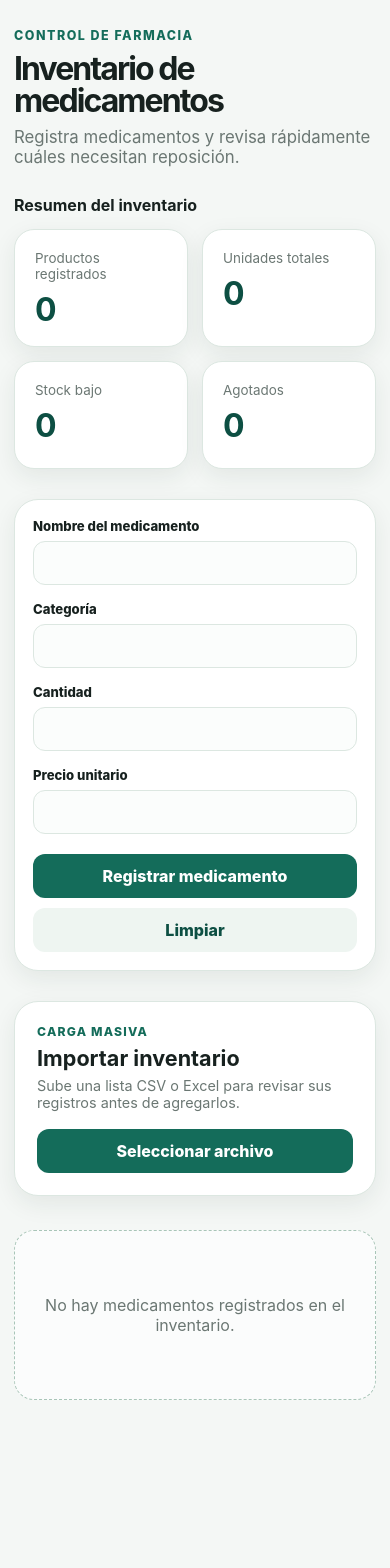
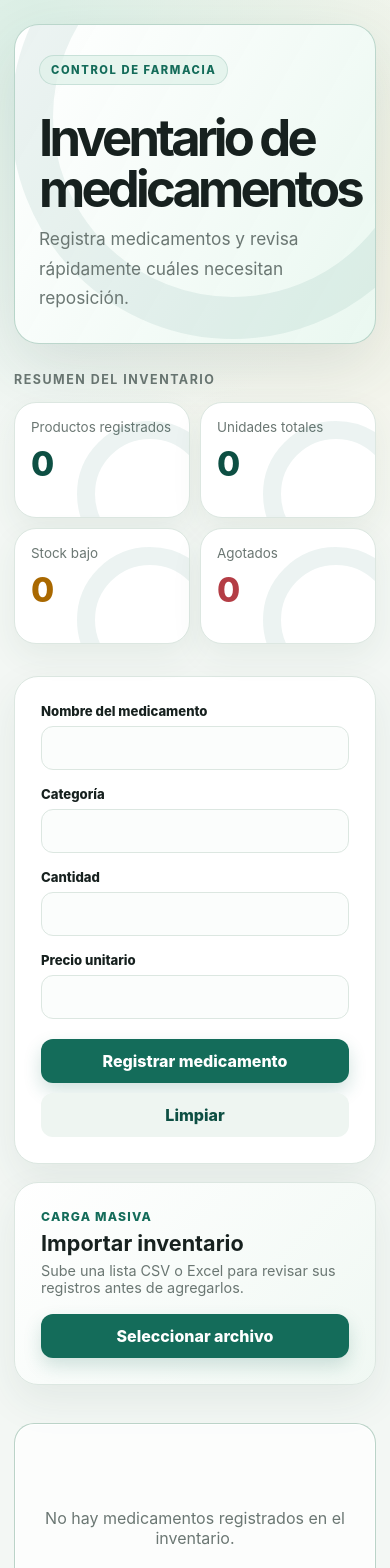
Before and after one commit to Luis458-git/Solucion-de-Negocio, a React (Vite) app: page / in a window 390 px wide. Shown: the top 1568 px of the page. Before the commit the page ends 1448 px from the top, so only its background shows below. Built offline with nearby package versions, Linux system fonts and the light colour scheme.

Commit message:
actualizacionde estilos app.css

```diff
--- a/src/App.css
+++ b/src/App.css
@@ -814,3 +814,255 @@
     animation: none;
   }
 }
+/* Premium UI layer: visual refinement without changing business logic. */
+body {
+  background:
+    radial-gradient(circle at 8% 0%, rgba(183, 227, 207, 0.38), transparent 28rem),
+    radial-gradient(circle at 100% 12%, rgba(255, 229, 174, 0.2), transparent 24rem),
+    #f3f7f4;
+}
+
+.inventory-page {
+  width: min(1240px, calc(100% - 48px));
+  padding: 54px 0 96px;
+}
+
+.inventory-page__header {
+  position: relative;
+  isolation: isolate;
+  overflow: hidden;
+  margin-bottom: 28px;
+  padding: 44px 48px;
+  border: 1px solid rgba(162, 199, 184, 0.7);
+  border-radius: 32px;
+  background:
+    linear-gradient(120deg, rgba(255, 255, 255, 0.96), rgba(232, 247, 239, 0.92)),
+    var(--surface);
+  box-shadow: 0 22px 65px rgba(37, 78, 62, 0.12);
+}
+
+.inventory-page__header::after {
+  position: absolute;
+  z-index: -1;
+  top: -130px;
+  right: -80px;
+  width: 360px;
+  height: 360px;
+  border: 42px solid rgba(20, 108, 90, 0.08);
+  border-radius: 50%;
+  content: "";
+}
+
+.inventory-page__eyebrow {
+  display: inline-flex;
+  width: fit-content;
+  align-items: center;
+  gap: 8px;
+  padding: 7px 11px;
+  border: 1px solid rgba(20, 108, 90, 0.15);
+  border-radius: 999px;
+  background: rgba(223, 241, 233, 0.7);
+  font-size: 0.7rem;
+  letter-spacing: 0.14em;
+}
+
+.inventory-page__title {
+  max-width: 780px;
+  margin-top: 18px;
+  font-size: clamp(2.5rem, 6vw, 5.6rem);
+  letter-spacing: -0.075em;
+}
+
+.inventory-page__description {
+  max-width: 560px;
+  font-size: 1.08rem;
+  line-height: 1.7;
+}
+
+.inventory-stats {
+  margin-bottom: 32px;
+}
+
+.inventory-stats h2 {
+  margin-bottom: 15px;
+  color: var(--muted);
+  font-size: 0.78rem;
+  letter-spacing: 0.12em;
+  text-transform: uppercase;
+}
+
+.inventory-stats__grid {
+  gap: 16px;
+}
+
+.inventory-stats__card {
+  position: relative;
+  overflow: hidden;
+  min-height: 132px;
+  padding: 23px;
+  border-radius: 22px;
+  box-shadow: 0 12px 32px rgba(37, 78, 62, 0.07);
+}
+
+.inventory-stats__card::after {
+  position: absolute;
+  right: -34px;
+  bottom: -50px;
+  width: 110px;
+  height: 110px;
+  border: 18px solid rgba(20, 108, 90, 0.08);
+  border-radius: 50%;
+  content: "";
+}
+
+.inventory-stats__card:nth-child(3) .inventory-stats__value {
+  color: var(--warning);
+}
+
+.inventory-stats__card:nth-child(4) .inventory-stats__value {
+  color: var(--danger);
+}
+
+.inventory-stats__value {
+  font-size: 2.5rem;
+  font-weight: 850;
+  letter-spacing: -0.06em;
+}
+
+.inventory-page__form-section {
+  margin: 0 0 18px;
+}
+
+.inventory-form {
+  padding: 26px;
+  border-radius: 24px;
+  box-shadow: 0 16px 42px rgba(37, 78, 62, 0.08);
+}
+
+.inventory-form__actions button[type="submit"] {
+  min-width: 188px;
+  box-shadow: 0 8px 18px rgba(20, 108, 90, 0.2);
+}
+
+.medication-import {
+  margin-top: 18px;
+  padding: 26px;
+  border-radius: 24px;
+  background: linear-gradient(135deg, #ffffff, #f0f8f3);
+  box-shadow: 0 16px 42px rgba(37, 78, 62, 0.08);
+}
+
+.medication-import__header {
+  align-items: center;
+}
+
+.medication-import__file-button {
+  min-width: 178px;
+  box-shadow: 0 8px 18px rgba(20, 108, 90, 0.18);
+}
+
+.medication-import__success {
+  margin: 16px 0 0;
+  padding: 12px 14px;
+  border-radius: 12px;
+  background: var(--primary-soft);
+  color: var(--primary-dark);
+  font-size: 0.9rem;
+  font-weight: 750;
+}
+
+.inventory-page__table-section {
+  margin-top: 38px;
+}
+
+.inventory-table__grid {
+  gap: 22px;
+}
+
+.inventory-card {
+  border-color: rgba(190, 214, 202, 0.8);
+  border-radius: 26px;
+  box-shadow: 0 13px 34px rgba(37, 78, 62, 0.08);
+}
+
+.inventory-card__open {
+  min-height: 100%;
+}
+
+.inventory-card__image-wrapper {
+  min-height: 192px;
+  background:
+    linear-gradient(135deg, rgba(219, 242, 231, 0.95), rgba(193, 226, 211, 0.95)),
+    #dff1e9;
+}
+
+.inventory-card__image-placeholder {
+  width: 92px;
+  height: 92px;
+  border: 8px solid rgba(255, 255, 255, 0.35);
+  border-radius: 30px;
+  box-shadow: 0 13px 24px rgba(20, 108, 90, 0.2);
+}
+
+.inventory-card__content {
+  gap: 12px;
+  padding: 20px;
+}
+
+.inventory-card__name {
+  font-size: 1.28rem;
+  letter-spacing: -0.035em;
+}
+
+.inventory-card__status {
+  margin-top: auto;
+  padding: 7px 11px;
+}
+
+.inventory-card__actions {
+  padding: 0 20px 20px;
+}
+
+.inventory-card__actions button {
+  flex: 1;
+  min-height: 40px;
+}
+
+.inventory-table__empty-state {
+  display: grid;
+  min-height: 210px;
+  place-items: center;
+  border-style: solid;
+  border-color: rgba(170, 201, 187, 0.8);
+  background: rgba(255, 255, 255, 0.7);
+  box-shadow: inset 0 0 0 1px rgba(255, 255, 255, 0.7);
+}
+
+@media (max-width: 760px) {
+  .inventory-page {
+    width: min(100% - 28px, 620px);
+    padding-top: 24px;
+  }
+
+  .inventory-page__header {
+    padding: 30px 24px;
+    border-radius: 25px;
+  }
+
+  .inventory-page__title {
+    font-size: clamp(2.35rem, 13vw, 4rem);
+  }
+
+  .inventory-stats__grid {
+    gap: 10px;
+  }
+
+  .inventory-stats__card {
+    min-height: 116px;
+    padding: 16px;
+  }
+
+  .inventory-stats__value {
+    font-size: 2.1rem;
+  }
+}
```
